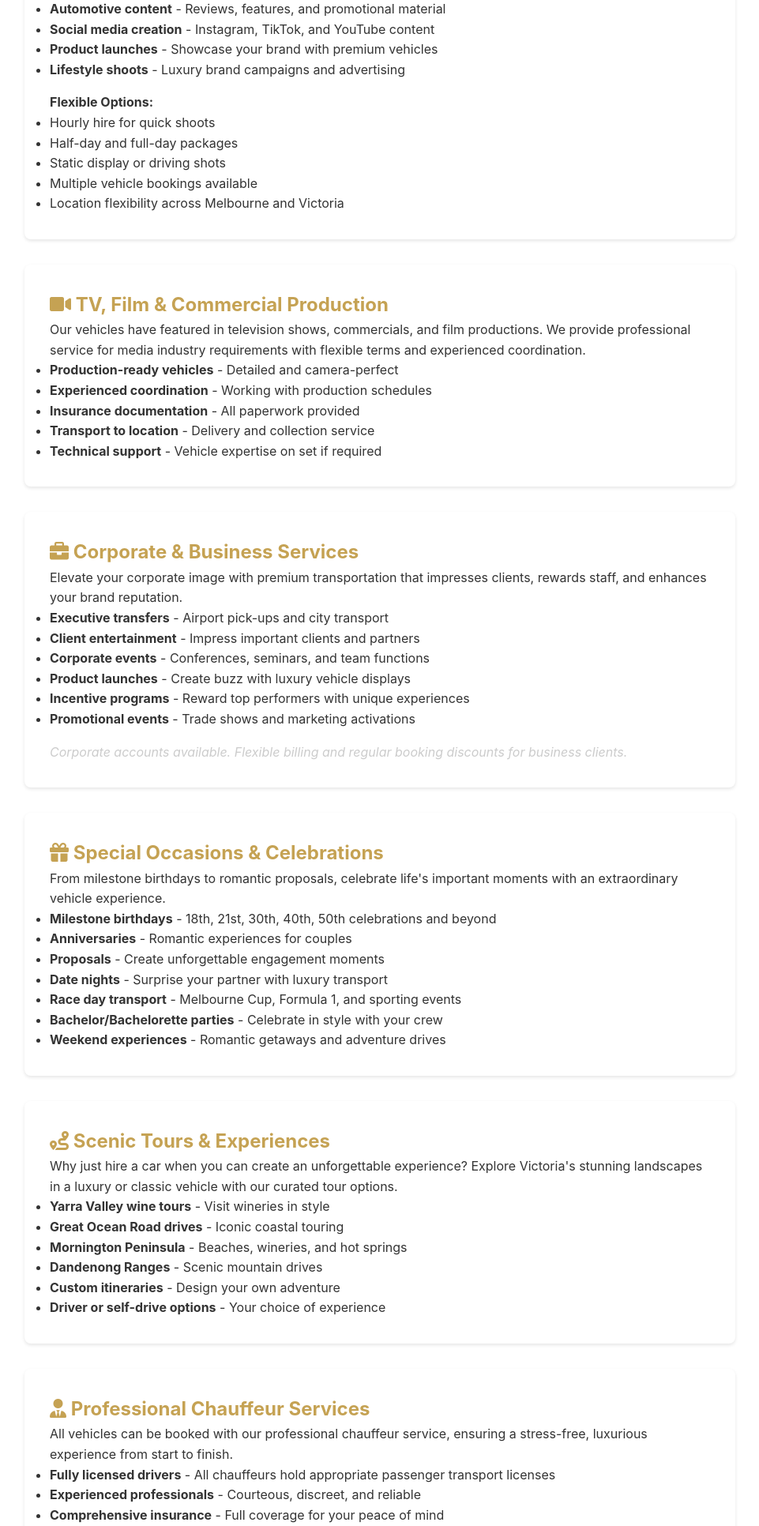
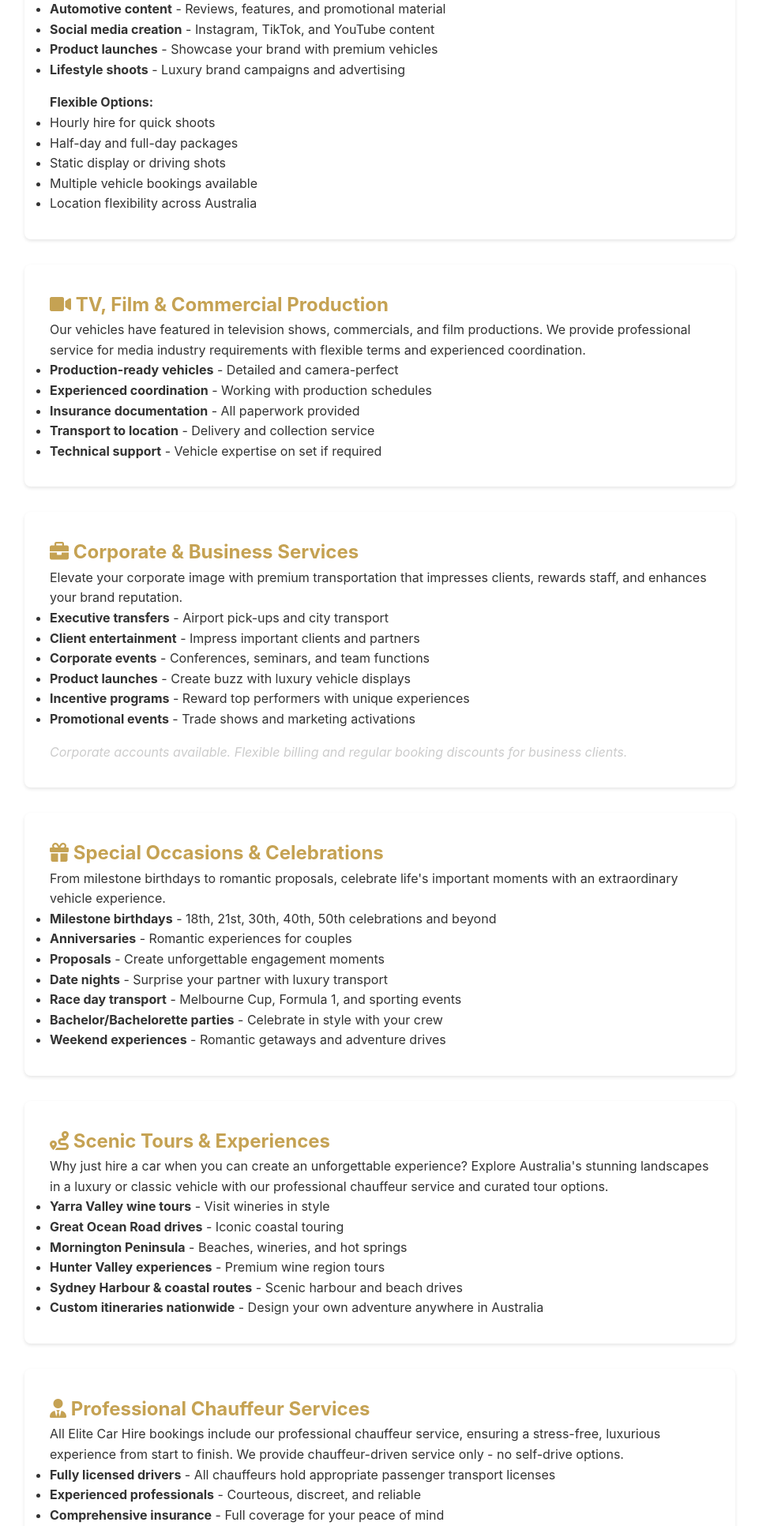
Before and after one commit to madcrx/EliteCarHireWeb, a PHP site: page /services in a window 1280 px wide. Shown: the part 1308-3240 px from the top of the page at 79% size, without its empty margins (159-1120 px from the left). Run offline with PHP 8.4, Linux system fonts and the light colour scheme; data comes from the database, SQL or seed files in the repository.

Commit message:
Update public pages to reflect Australia-wide coverage and chauffeur-only service
Service Model Corrections:
- Changed all references from Victoria-specific to Australia-wide coverage
- Updated service areas to include Sydney, Melbourne, Brisbane, Perth, Adelaide,
  Gold Coast, Canberra, and regional areas across Australia
- Removed all self-drive option references (chauffeur-only service)
- Clarified that all bookings are chauffeur-driven with no self-drive available

Payment Terms Updates:
- Changed deposit policy: Full payment required upon booking confirmation
- Removed security deposit requirements (no deposit needed)
- Updated FAQ to reflect simplified payment process

Services Page Changes (services.php):
- Updated location flexibility to "across Australia" instead of Melbourne/Victoria
- Added Australia-wide scenic tour options (Hunter Valley, Sydney Harbour)
- Emphasized chauffeur-only service throughout
- Updated "Why Choose" section to highlight Australia-wide coverage
- Added nationwide chauffeur service availability

About Page Changes (about.php):
- Updated service coverage section with major Australian cities
- Changed from Victoria-focused to Australia-wide positioning
- Replaced regional Victoria locations with national coverage areas
- Updated footer to reflect Australia-wide service

FAQ Page Changes (faq.php):
- Updated payment question to clarify full payment on confirmation, no deposit
- Changed "Are all bookings chauffeured?" to clearly state chauffeur-only
- Updated service areas to cover all of Australia
- Removed self-drive requirements section
- Clarified no security deposit required
- Updated insurance FAQ for chauffeur-driven service model
- Changed driver's license question to reflect no license needed (chauffeur-driven)

These updates accurately reflect Elite Car Hire's business model as a premium
chauffeur-driven luxury car service operating across Australia.

```diff
--- a/app/views/public/services.php
+++ b/app/views/public/services.php
@@ -52,7 +52,7 @@
                 <li>Half-day and full-day packages</li>
                 <li>Static display or driving shots</li>
                 <li>Multiple vehicle bookings available</li>
-                <li>Location flexibility across Melbourne and Victoria</li>
+                <li>Location flexibility across Australia</li>
             </ul>
         </div>
 
@@ -98,31 +98,32 @@
 
         <div class="card">
             <h2 style="color: var(--primary-gold);"><i class="fas fa-route"></i> Scenic Tours & Experiences</h2>
-            <p>Why just hire a car when you can create an unforgettable experience? Explore Victoria's stunning landscapes in a luxury or classic vehicle with our curated tour options.</p>
+            <p>Why just hire a car when you can create an unforgettable experience? Explore Australia's stunning landscapes in a luxury or classic vehicle with our professional chauffeur service and curated tour options.</p>
             <ul>
                 <li><strong>Yarra Valley wine tours</strong> - Visit wineries in style</li>
                 <li><strong>Great Ocean Road drives</strong> - Iconic coastal touring</li>
                 <li><strong>Mornington Peninsula</strong> - Beaches, wineries, and hot springs</li>
-                <li><strong>Dandenong Ranges</strong> - Scenic mountain drives</li>
-                <li><strong>Custom itineraries</strong> - Design your own adventure</li>
-                <li><strong>Driver or self-drive options</strong> - Your choice of experience</li>
+                <li><strong>Hunter Valley experiences</strong> - Premium wine region tours</li>
+                <li><strong>Sydney Harbour & coastal routes</strong> - Scenic harbour and beach drives</li>
+                <li><strong>Custom itineraries nationwide</strong> - Design your own adventure anywhere in Australia</li>
             </ul>
         </div>
 
         <div class="card">
             <h2 style="color: var(--primary-gold);"><i class="fas fa-user-tie"></i> Professional Chauffeur Services</h2>
-            <p>All vehicles can be booked with our professional chauffeur service, ensuring a stress-free, luxurious experience from start to finish.</p>
+            <p>All Elite Car Hire bookings include our professional chauffeur service, ensuring a stress-free, luxurious experience from start to finish. We provide chauffeur-driven service only - no self-drive options.</p>
             <ul>
                 <li><strong>Fully licensed drivers</strong> - All chauffeurs hold appropriate passenger transport licenses</li>
                 <li><strong>Experienced professionals</strong> - Courteous, discreet, and reliable</li>
                 <li><strong>Comprehensive insurance</strong> - Full coverage for your peace of mind</li>
                 <li><strong>Impeccably presented</strong> - Professional attire and grooming standards</li>
-                <li><strong>Local expertise</strong> - Knowledge of Melbourne's best routes and locations</li>
+                <li><strong>Local expertise</strong> - Knowledge of best routes and locations across Australia</li>
                 <li><strong>Meet and greet service</strong> - Airport and event collection</li>
                 <li><strong>Flexible scheduling</strong> - Accommodating your timeline and requirements</li>
+                <li><strong>Nationwide service</strong> - Professional chauffeurs available across Australia</li>
             </ul>
             <p style="margin-top: 1rem; padding: 1rem; background: var(--light-gray); border-left: 4px solid var(--primary-gold);">
-                <i class="fas fa-info-circle"></i> <strong>Important:</strong> In accordance with passenger transport regulations, all chauffeured bookings are provided by licensed and accredited operators. Your safety and legal compliance are our priorities.
+                <i class="fas fa-info-circle"></i> <strong>Important:</strong> In accordance with passenger transport regulations, all bookings are provided with licensed and accredited chauffeur operators. Your safety and legal compliance are our priorities.
             </p>
         </div>
 
@@ -146,8 +147,8 @@
                     <p>Clear, competitive rates with no hidden fees. What you see is what you pay, with detailed quotes provided upfront.</p>
                 </div>
                 <div>
-                    <h3 style="color: var(--primary-gold); margin-bottom: 0.5rem;"><i class="fas fa-map-marked-alt"></i> Extensive Coverage</h3>
-                    <p>Servicing Melbourne, regional Victoria, and beyond. We can accommodate bookings across Australia with advance notice.</p>
+                    <h3 style="color: var(--primary-gold); margin-bottom: 0.5rem;"><i class="fas fa-map-marked-alt"></i> Australia-Wide Coverage</h3>
+                    <p>Servicing all major cities and regional areas across Australia. From Sydney to Perth, Melbourne to Brisbane, and everywhere in between.</p>
                 </div>
                 <div>
                     <h3 style="color: var(--primary-gold); margin-bottom: 0.5rem;"><i class="fas fa-comments"></i> Expert Guidance</h3>
```
Also changed, not shown: app/views/public/about.php (+16 -10 lines), app/views/public/faq.php (+8 -8 lines).
